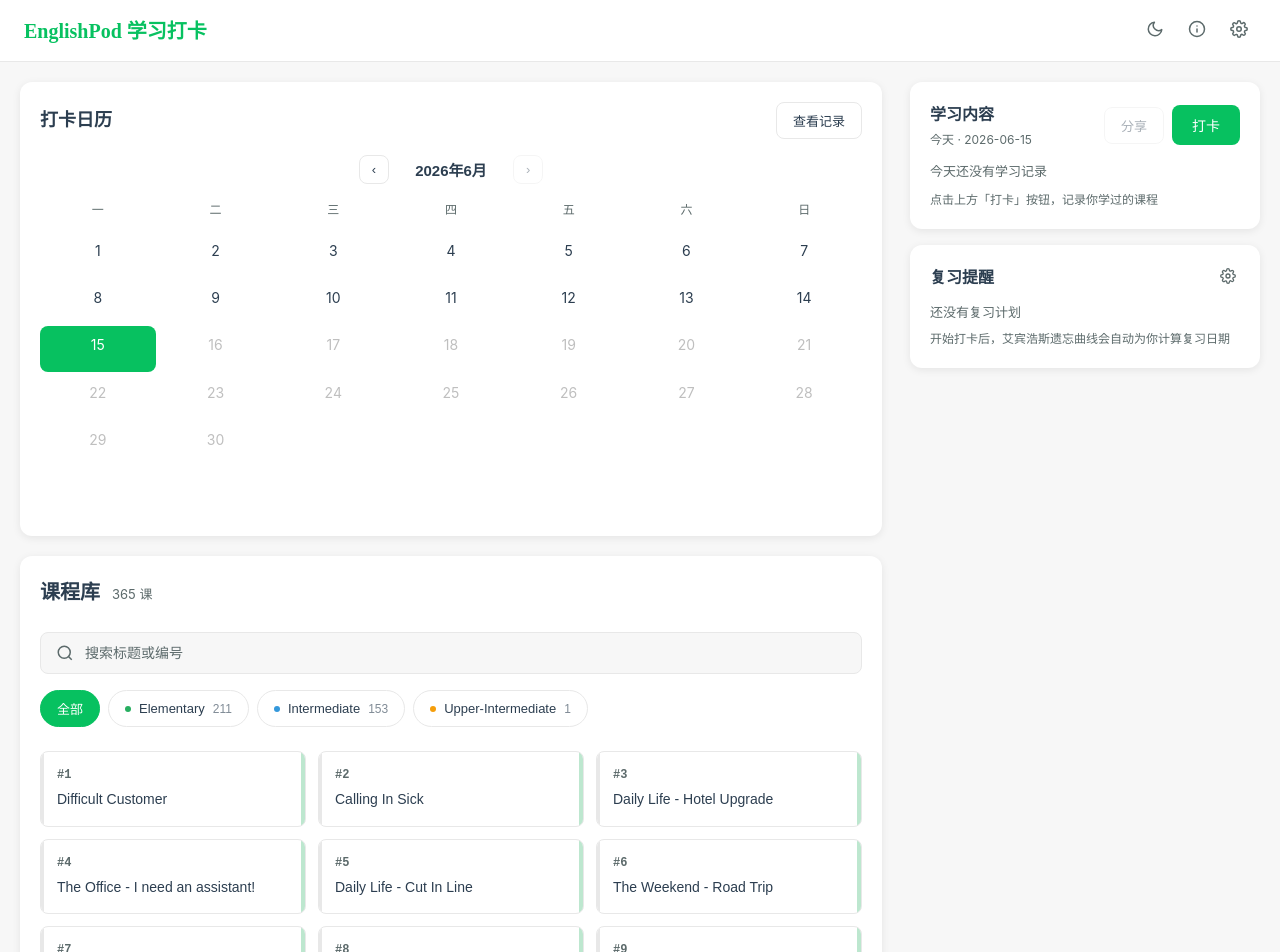
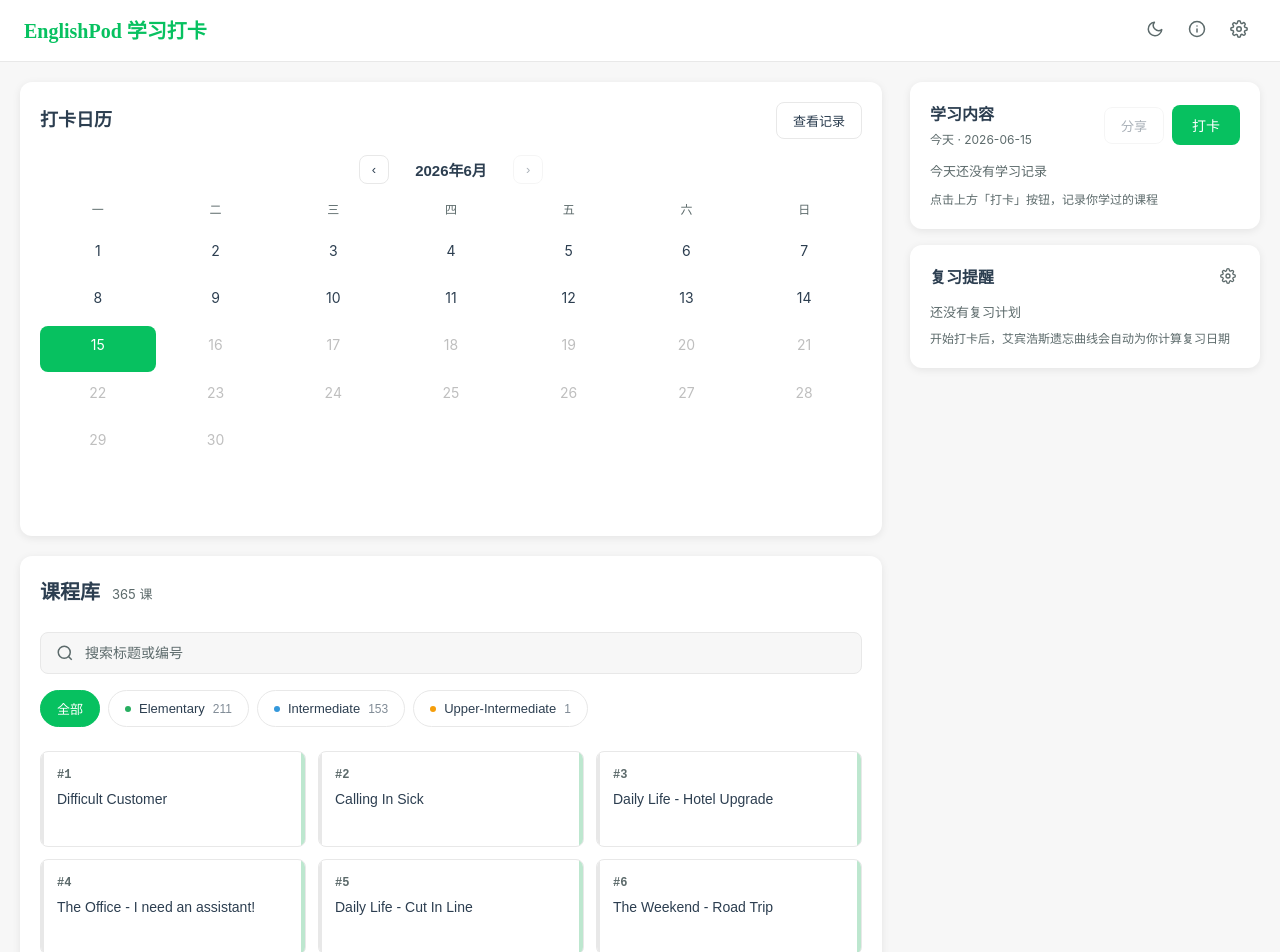
Before and after one commit to SoBrilliantGUN/EnglishRecorder, a React (Vite) app in the folder app/: page / in a window 1280 px wide. Shown: the top 952 px of the page. Built offline with nearby package versions, Linux system fonts and the light colour scheme.

Commit message:
feat: 处理课程库中卡片高度不一致导致翻页时抖动的问题

```diff
--- a/app/src/components/PodcastList/index.module.scss
+++ b/app/src/components/PodcastList/index.module.scss
@@ -125,6 +125,7 @@
     align-items: flex-start;
     gap: 0.5rem;
     padding: 1rem;
+    height: 96px;
     border: 1px solid var(--color-border);
     border-radius: var(--radius-base);
     background: var(--color-bg-card);
```
